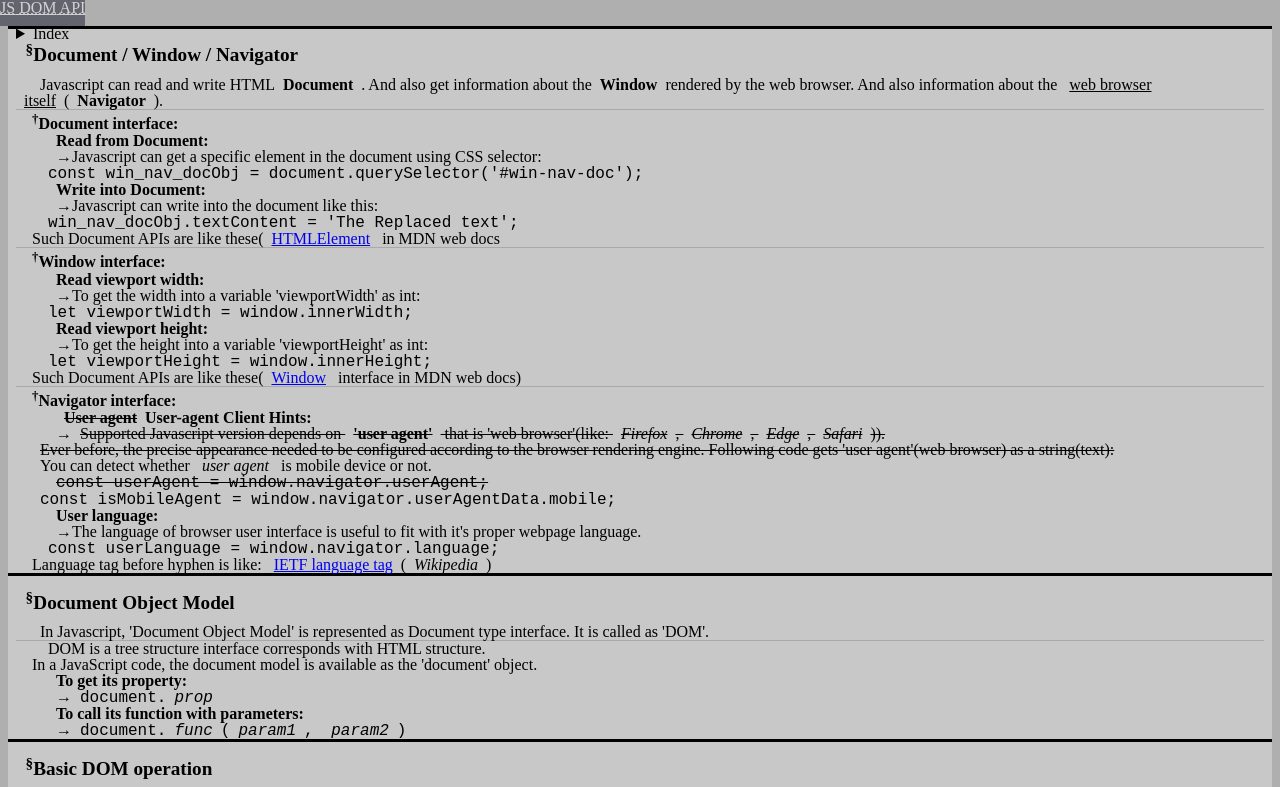
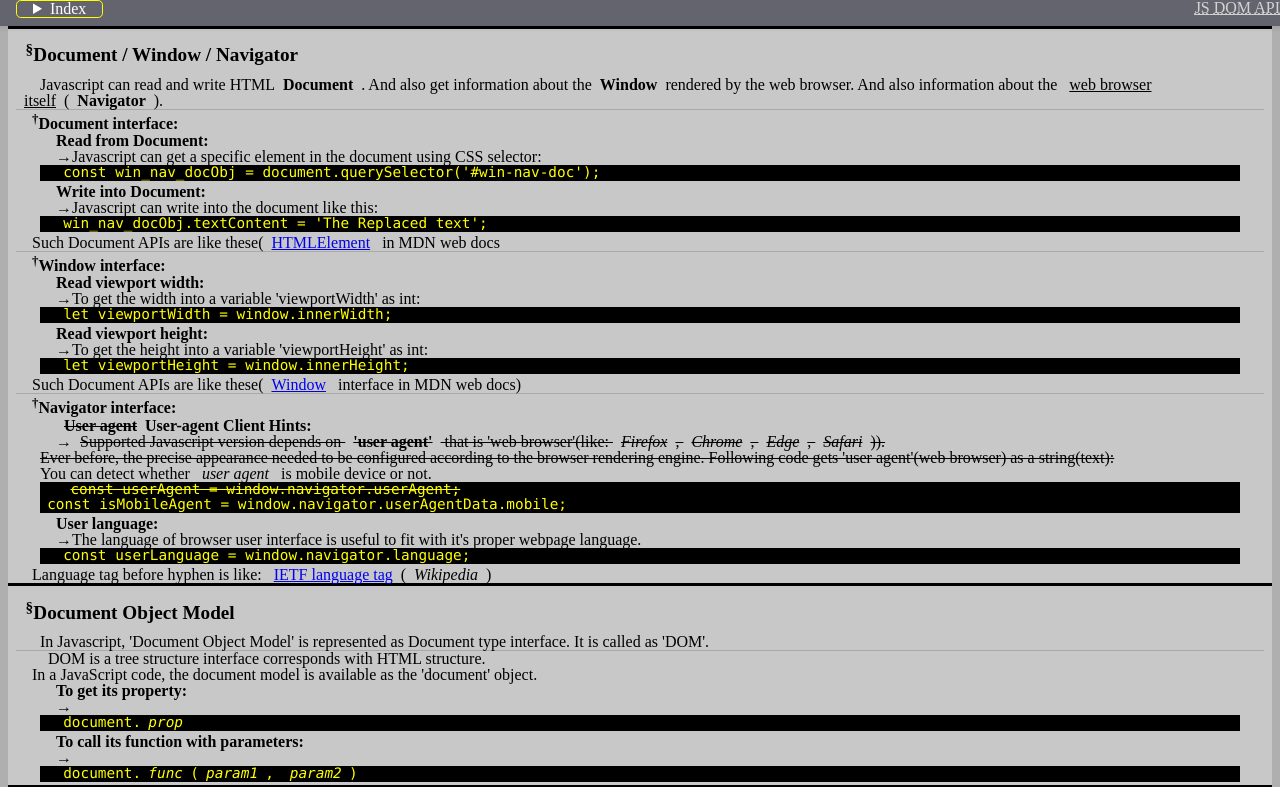
Before and after one commit to Yasukazu/ts-doc, a website: page docs/index.html in a window 1280 px wide. Shown: the top 787 px of the page. Drawn offline with Linux system fonts and the light colour scheme.

Commit message:
button -> nav > details

```diff
--- a/docs/styles.css
+++ b/docs/styles.css
@@ -45,8 +45,10 @@ div.col-1 > header {
     position: fixed;
     top: 0;
     left: 0;
+    right: 0;
     height: var(--hdr-h);
     line-height: 1rem;
+    box-shadow: 0 0 5px 2px rgba(0,0,0,.1);
     display: flex;
     justify-content: space-between;
 }
@@ -55,19 +57,23 @@ div.col-1 > header {
     color: lightgray;
 }
 
-div.col-1 > header > button {
-    background-color: green;
-    color :white;
-    line-height: 80%;
-}
-
-#nav-bar {
+nav#nav-bar {
+    /*
     z-index: 7;
     position: fixed;
     top: var(--hdr-h);
-    left: 0;
+    left: 0; */
     background-color: rgba(0,0,0,0);
     padding: 0 1em;
+}
+
+nav > details {
+    border: thin solid yellow;
+    border-radius: 0.3em;
+}
+nav > details > summary {
+    color: white;
+    margin: 0 1em;
 }
 
 #nav-bar a {
@@ -166,3 +172,16 @@ dt {
   dd::before {
     content: "→";
   }
+  article code {
+    display: block;
+    margin-left: 0;
+    width: 100%;
+    display: inline-block;
+    background-color: black;
+    color: yellow;
+    padding: 0 1em 0 1em;
+    line-height: 1.1em;
+    font-size: 90%;
+    font-family: Consolas, 'Courier New', Courier, Monaco, monospace, serif;
+    overflow:scroll;
+  }
```
